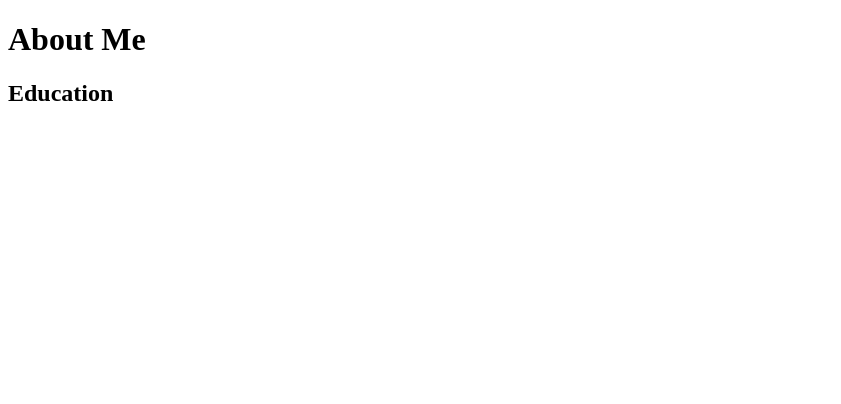
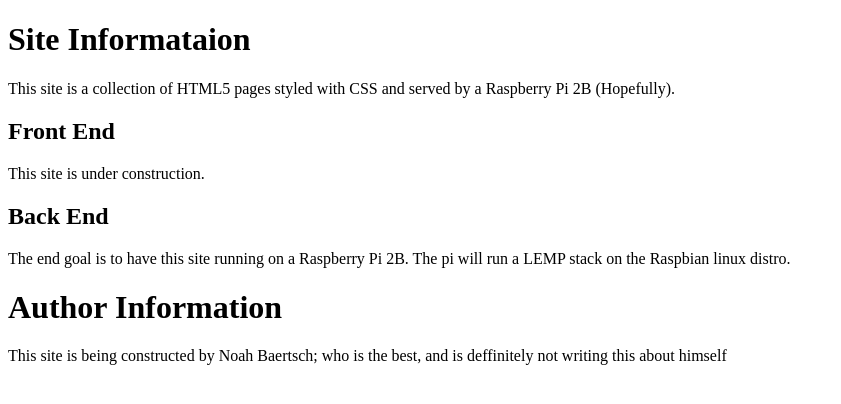
Before and after one commit to nbaertsch/MyWebsite, a plain HTML site: page info.html in a window 1280 px wide. Shown: the whole page, without its empty margins (0-841 px from the left). Drawn offline with Linux system fonts and the light colour scheme.

Commit message:
building...

```diff
--- a/info.html
+++ b/info.html
@@ -5,13 +5,23 @@
 	</header>
 
 <head>
-	<title>Bio</title>
+	<title>Info</title>
 </head>
 
 <body>
-	<h1>About Me</h1>
-	<h2>Education</h2>
-	<h2></h2>
+
+	<h1>Site Informataion</h1>
+	<p>This site is a collection of HTML5 pages styled with CSS and served by a Raspberry Pi 2B (Hopefully).</p>
+
+	<h2>Front End</h2>
+	<p>This site is under construction.</p>
+
+	<h2>Back End</h2>
+	<p>The end goal is to have this site running on a Raspberry Pi 2B.  The pi will run a LEMP stack on the Raspbian linux distro.</p>
+
+	<h1>Author Information</h1>
+	<p>This site is being constructed by Noah Baertsch; who is the best, and is deffinitely not writing this about himself</p>
+
 </body>
 
 </html>
```
Also changed, not shown: noah_homepage.html (+5 -9 lines).
